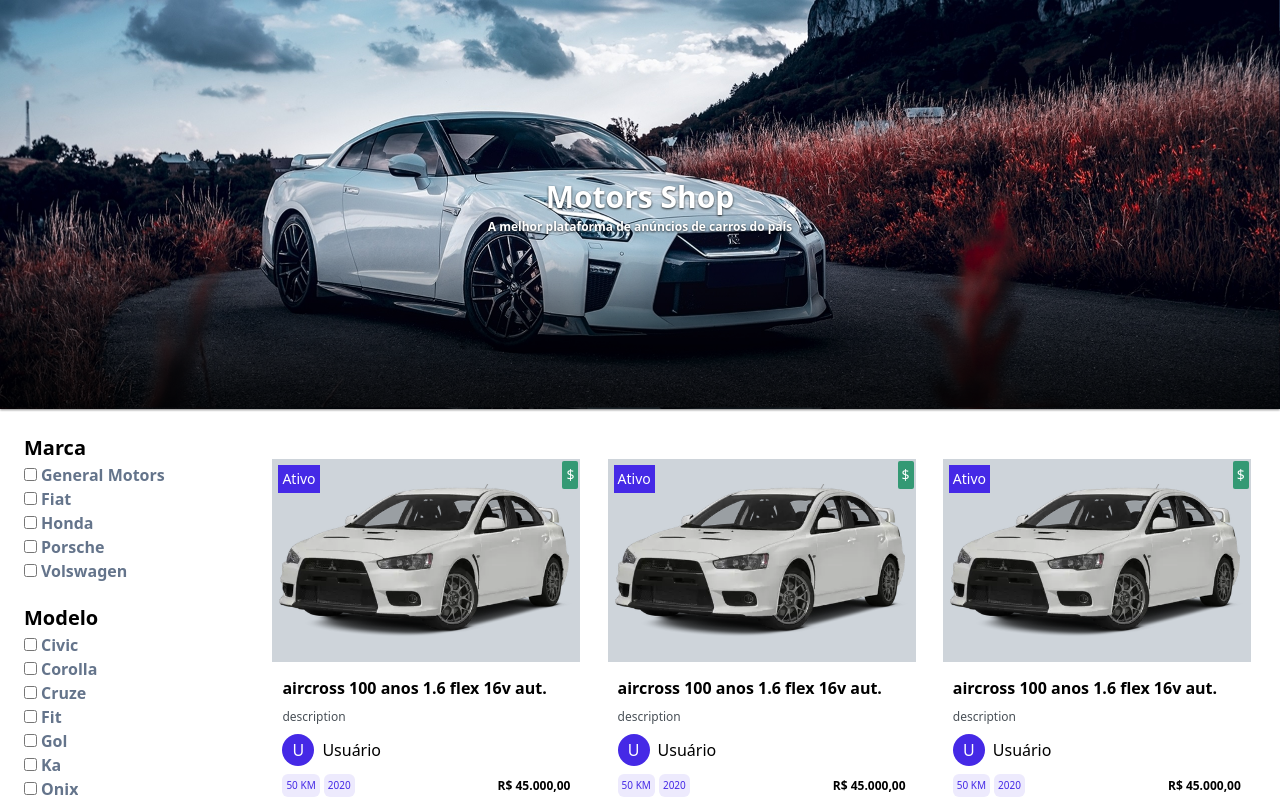
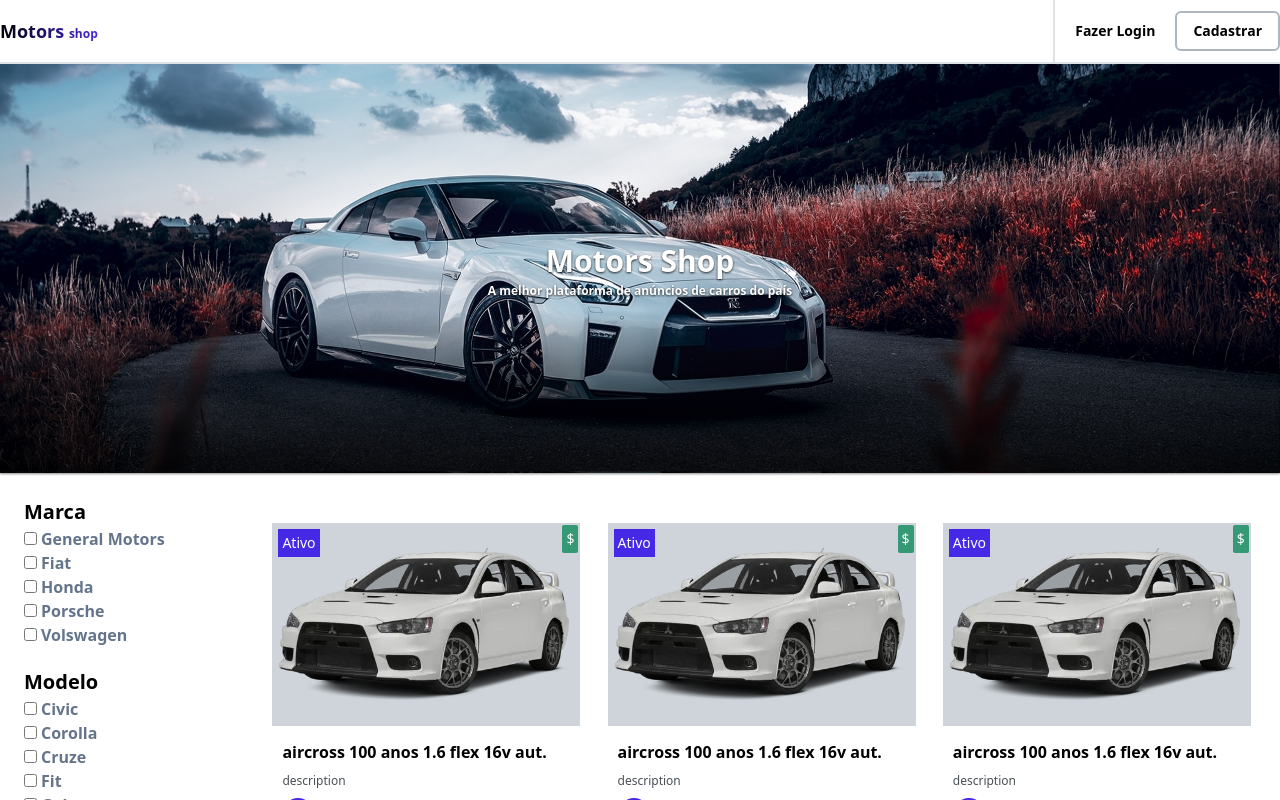
Before and after one commit to grupo12-t14/Kars-project, a Next.js app: page /dashboard in a window 1280 px wide. Shown: the top 800 px of the page. Built offline with nearby package versions, Linux system fonts and the light colour scheme.

Commit message:
add: navBar and footer in homepage

```diff
--- a/src/app/dashboard/page.tsx
+++ b/src/app/dashboard/page.tsx
@@ -9,6 +9,8 @@ import {
 import ProductCard from "@/components/productCard";
 import { mock } from "../../components/mock";
 import { useState } from "react";
+import { Navbar } from "@/components/navBar";
+import { Footer } from "@/components/footer";
 
 const Home: NextPage = () => {
   const [filters, setFilters] = useState(false);
@@ -40,6 +42,7 @@ const Home: NextPage = () => {
       )}
 
       <main className="flex flex-col w-full">
+        <Navbar />
         <div className="flex justify-center items-end">
           <div className="w-full h-fit relative">
             <div
@@ -107,6 +110,7 @@ const Home: NextPage = () => {
             Seguinte &#62;
           </span>
         </div>
+        <Footer />
       </main>
     </>
   );
```
